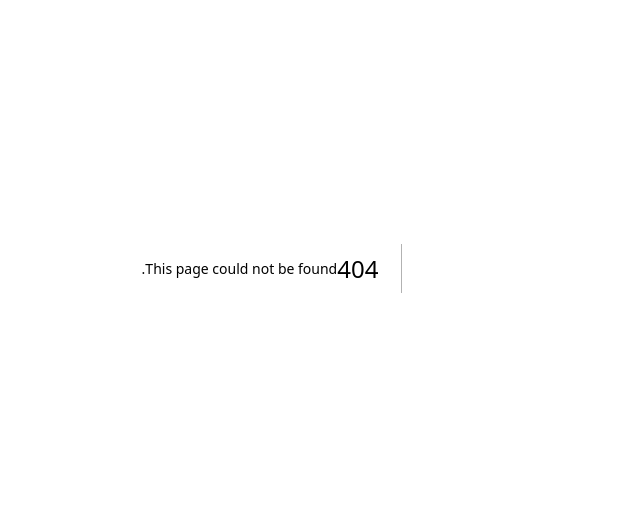
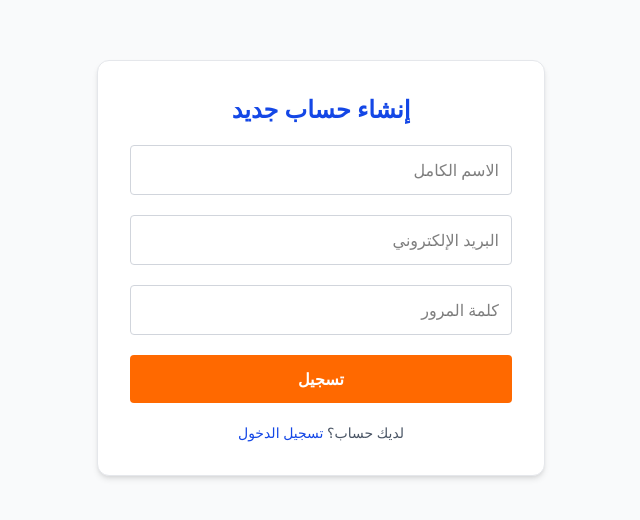
Before and after one commit to Yassinov7/uniride, a Next.js app: page /register in a window 1280 px wide. Before the commit this address had no page. Shown: the part 132-652 px from the top of the page, without its empty margins (400-1040 px from the left). Built offline with nearby package versions, Linux system fonts and the light colour scheme; no server answers.

Commit message:
updated pages

```diff
--- a/package.json
+++ b/package.json
@@ -12,7 +12,8 @@
     "@supabase/supabase-js": "^2.50.2",
     "next": "15.3.4",
     "react": "^19.0.0",
-    "react-dom": "^19.0.0"
+    "react-dom": "^19.0.0",
+    "zustand": "^5.0.6"
   },
   "devDependencies": {
     "@eslint/eslintrc": "^3",
--- /dev/null
+++ b/src/app/login/page.jsx
@@ -0,0 +1,71 @@
+'use client';
+
+import { useState } from 'react';
+import { useRouter } from 'next/navigation';
+import { supabase } from '@/lib/supabase';
+import { useUserStore } from '@/store/userStore';
+
+export default function LoginPage() {
+  const router = useRouter();
+  const setUser = useUserStore((s) => s.setUser);
+  const [email, setEmail] = useState('');
+  const [password, setPassword] = useState('');
+  const [error, setError] = useState('');
+
+  const handleLogin = async (e) => {
+    e.preventDefault();
+    setError('');
+
+    const { data, error } = await supabase.auth.signInWithPassword({ email, password });
+
+    if (error) return setError(error.message);
+
+    setUser(data.user);
+    router.push('/student/rides');
+  };
+
+  return (
+    <main className="min-h-screen flex items-center justify-center bg-gray-50 px-4">
+      <form
+        onSubmit={handleLogin}
+        className="bg-white p-6 md:p-8 rounded-xl shadow-md w-full max-w-md space-y-5 border border-gray-200"
+      >
+        <h2 className="text-2xl font-bold text-blue-700 text-center">تسجيل الدخول</h2>
+
+        <input
+          type="email"
+          placeholder="البريد الإلكتروني"
+          value={email}
+          onChange={(e) => setEmail(e.target.value)}
+          className="w-full p-3 border border-gray-300 rounded focus:outline-none focus:ring-2 focus:ring-blue-600"
+          required
+        />
+
+        <input
+          type="password"
+          placeholder="كلمة المرور"
+          value={password}
+          onChange={(e) => setPassword(e.target.value)}
+          className="w-full p-3 border border-gray-300 rounded focus:outline-none focus:ring-2 focus:ring-blue-600"
+          required
+        />
+
+        {error && <p className="text-red-600 text-sm text-center">{error}</p>}
+
+        <button
+          type="submit"
+          className="w-full bg-orange-500 hover:bg-orange-600 text-white py-3 rounded font-semibold transition"
+        >
+          دخول
+        </button>
+
+        <p className="text-sm text-center text-gray-600">
+          ليس لديك حساب؟{' '}
+          <a href="/register" className="text-blue-700 hover:underline">
+            إنشاء حساب
+          </a>
+        </p>
+      </form>
+    </main>
+  );
+}
--- /dev/null
+++ b/src/app/register/page.jsx
@@ -0,0 +1,87 @@
+'use client';
+
+import { useState } from 'react';
+import { useRouter } from 'next/navigation';
+import { supabase } from '@/lib/supabase';
+
+export default function RegisterPage() {
+  const router = useRouter();
+  const [form, setForm] = useState({ name: '', email: '', password: '' });
+  const [error, setError] = useState('');
+
+  const handleChange = (e) => setForm({ ...form, [e.target.name]: e.target.value });
+
+  const handleRegister = async (e) => {
+    e.preventDefault();
+    setError('');
+
+    const { error } = await supabase.auth.signUp({
+      email: form.email,
+      password: form.password,
+      options: {
+        data: { name: form.name },
+      },
+    });
+
+    if (error) return setError(error.message);
+
+    router.push('/login');
+  };
+
+  return (
+    <main className="min-h-screen flex items-center justify-center bg-gray-50 px-4">
+      <form
+        onSubmit={handleRegister}
+        className="bg-white p-6 md:p-8 rounded-xl shadow-md w-full max-w-md space-y-5 border border-gray-200"
+      >
+        <h2 className="text-2xl font-bold text-blue-700 text-center">إنشاء حساب جديد</h2>
+
+        <input
+          name="name"
+          type="text"
+          placeholder="الاسم الكامل"
+          value={form.name}
+          onChange={handleChange}
+          className="w-full p-3 border border-gray-300 rounded focus:outline-none focus:ring-2 focus:ring-blue-600"
+          required
+        />
+
+        <input
+          name="email"
+          type="email"
+          placeholder="البريد الإلكتروني"
+          value={form.email}
+          onChange={handleChange}
+          className="w-full p-3 border border-gray-300 rounded focus:outline-none focus:ring-2 focus:ring-blue-600"
+          required
+        />
+
+        <input
+          name="password"
+          type="password"
+          placeholder="كلمة المرور"
+          value={form.password}
+          onChange={handleChange}
+          className="w-full p-3 border border-gray-300 rounded focus:outline-none focus:ring-2 focus:ring-blue-600"
+          required
+        />
+
+        {error && <p className="text-red-600 text-sm text-center">{error}</p>}
+
+        <button
+          type="submit"
+          className="w-full bg-orange-500 hover:bg-orange-600 text-white py-3 rounded font-semibold transition"
+        >
+          تسجيل
+        </button>
+
+        <p className="text-sm text-center text-gray-600">
+          لديك حساب؟{' '}
+          <a href="/login" className="text-blue-700 hover:underline">
+            تسجيل الدخول
+          </a>
+        </p>
+      </form>
+    </main>
+  );
+}
--- /dev/null
+++ b/src/app/student/layout.js
@@ -0,0 +1,47 @@
+import Link from 'next/link';
+
+
+const navItems = [
+  { href: '/student/rides', label: 'الرحلات' },
+  { href: '/student/balance', label: 'الرصيد' },
+  { href: '/student/profile', label: 'الملف الشخصي' },
+  { href: '/student/history', label: 'السجل' },
+];
+
+export default function StudentLayout({ children }) {
+  return (
+    <div className="flex min-h-screen bg-gray-50">
+      {/* Sidebar for desktop */}
+      <aside className="hidden md:flex md:flex-col w-56 bg-white border-r shadow-sm">
+        <div className="text-center text-blue-700 font-bold text-xl py-6 border-b">UniRide</div>
+        <nav className="flex flex-col gap-2 p-4">
+          {navItems.map((item) => (
+            <Link
+              key={item.href}
+              href={item.href}
+              className="text-sm text-blue-700 font-medium hover:bg-blue-50 px-3 py-2 rounded"
+            >
+              {item.label}
+            </Link>
+          ))}
+        </nav>
+      </aside>
+
+      {/* Main Content */}
+      <main className="flex-grow px-4 py-6">{children}</main>
+
+      {/* Bottom Nav for mobile */}
+      <nav className="fixed bottom-0 inset-x-0 bg-white shadow-inner border-t flex justify-around py-2 md:hidden z-10">
+        {navItems.map((item) => (
+          <Link
+            key={item.href}
+            href={item.href}
+            className="text-sm text-blue-700 font-medium hover:underline"
+          >
+            {item.label}
+          </Link>
+        ))}
+      </nav>
+    </div>
+  );
+}
--- /dev/null
+++ b/src/app/student/rides/page.js
@@ -0,0 +1,14 @@
+'use client';
+
+import ProtectedRoute from '@/components/ProtectedRoute';
+
+export default function RidesPage() {
+  return (
+    <ProtectedRoute>
+      <div className="p-4">
+        <h1 className="text-xl font-bold text-blue-700">صفحة الرحلات</h1>
+        <p>رح نعرض هون الرحلات المتاحة أو المحجوزة.</p>
+      </div>
+    </ProtectedRoute>
+  );
+}
--- /dev/null
+++ b/src/components/ProtectedRoute.js
@@ -0,0 +1,20 @@
+'use client';
+
+import { useUserStore } from '@/store/userStore';
+import { useRouter } from 'next/navigation';
+import { useEffect } from 'react';
+
+export default function ProtectedRoute({ children }) {
+  const { user } = useUserStore();
+  const router = useRouter();
+
+  useEffect(() => {
+    if (!user) {
+      router.push('/login');
+    }
+  }, [user]);
+
+  if (!user) return null; // ممكن لاحقًا تعمل loading spinner هون
+
+  return children;
+}
--- /dev/null
+++ b/src/store/userStore.js
@@ -0,0 +1,7 @@
+import { create } from 'zustand';
+
+export const useUserStore = create((set) => ({
+  user: null,
+  setUser: (user) => set({ user }),
+  clearUser: () => set({ user: null }),
+}));
```
Also changed, not shown: 1 other file (tests, documents, lock files or other folders).
